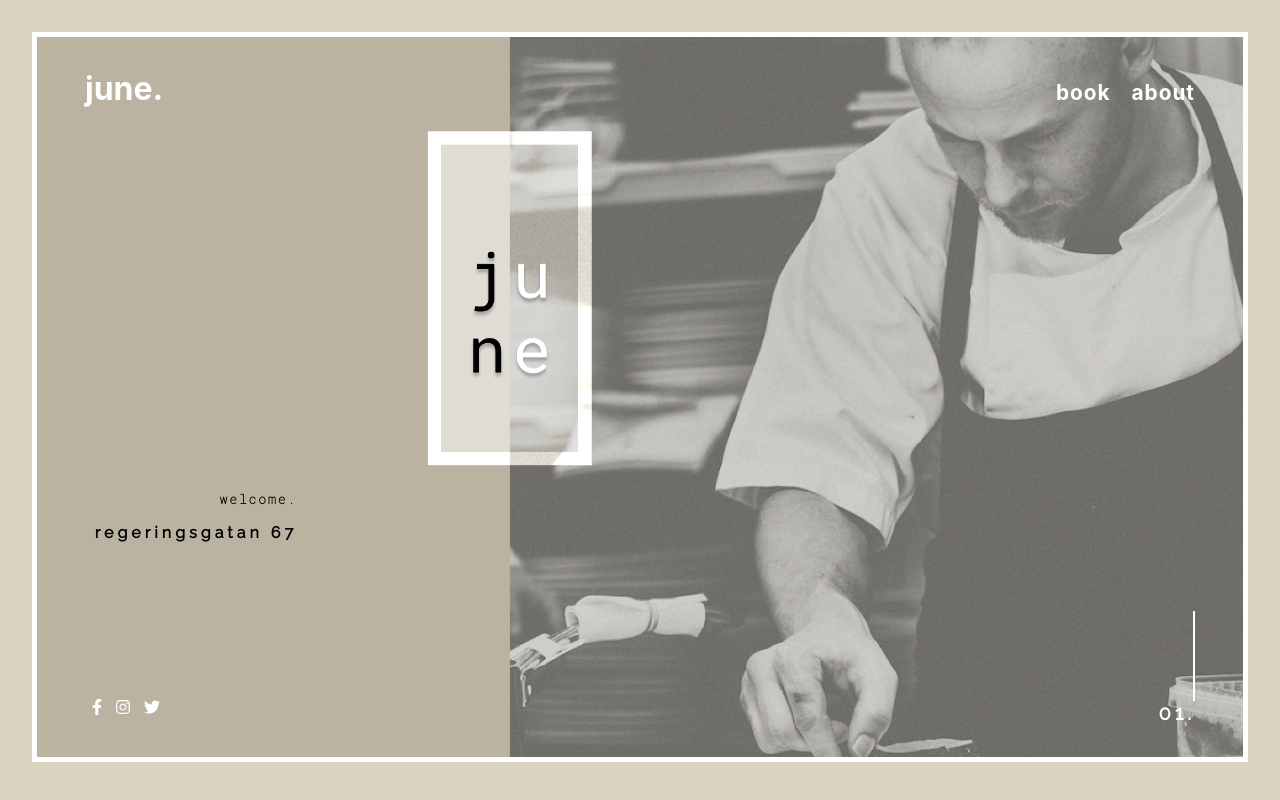
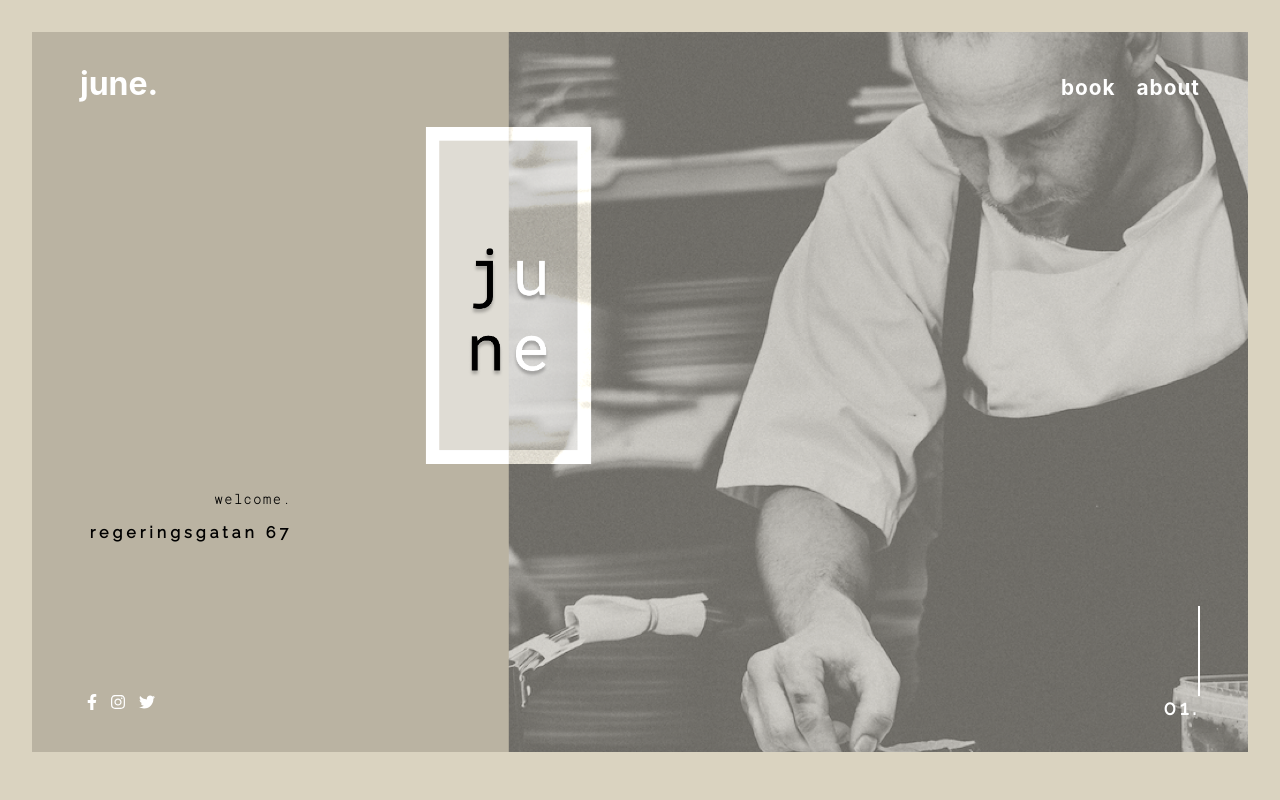
Before and after one commit to mhedengren/react-restaurant-booking, a React (Create React App) app: page / in a window 1280 px wide. Shown: the top 800 px of the page. Built offline with nearby package versions, Linux system fonts and the light colour scheme; a web font is replaced by a local one.

Commit message:
minor changes design

```diff
--- a/src/components/About/About.scss
+++ b/src/components/About/About.scss
@@ -105,7 +105,6 @@
 
     .about-wrapper-desktop {
         margin: 2em;
-        border: 4px solid black;
         display: flex;
 
 
--- a/src/components/Home/home.scss
+++ b/src/components/Home/home.scss
@@ -106,7 +106,6 @@
     }
 
     .desktop-landing-page {
-        border: 5px solid white;
         display:flex;
         flex-direction: column;
         justify-content: space-between;
```
